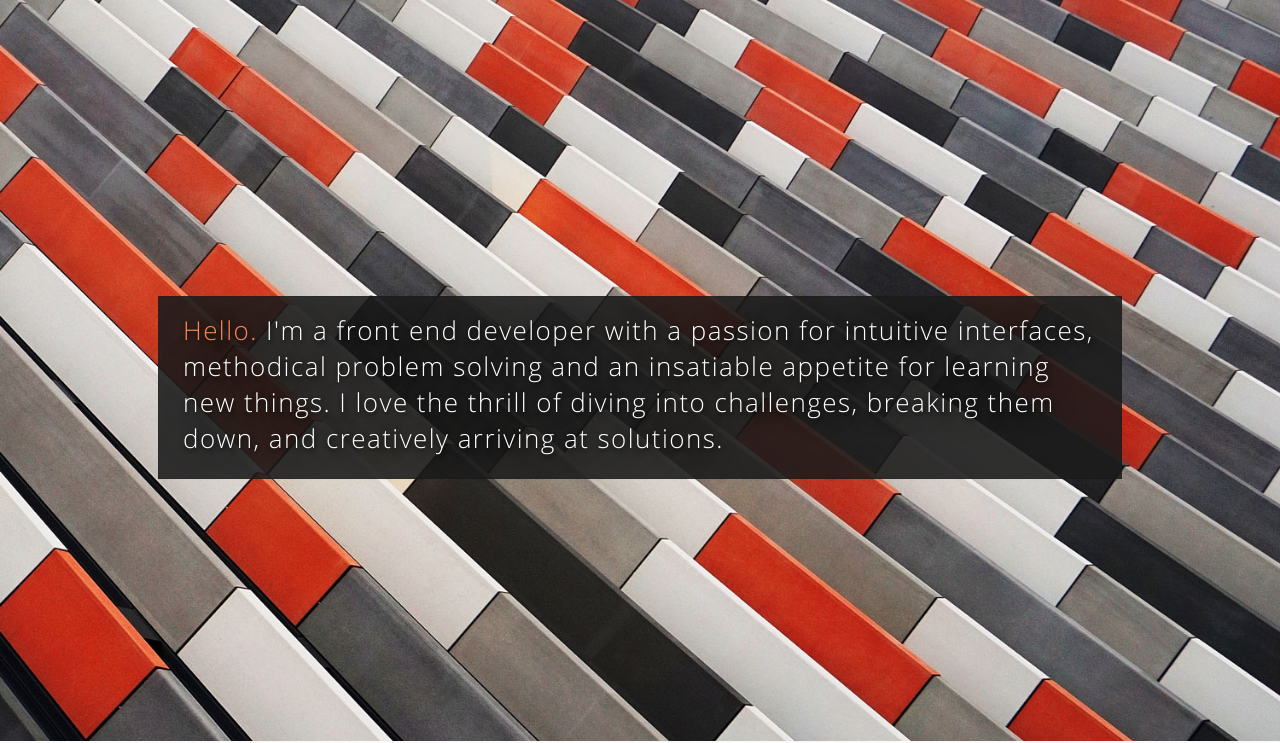
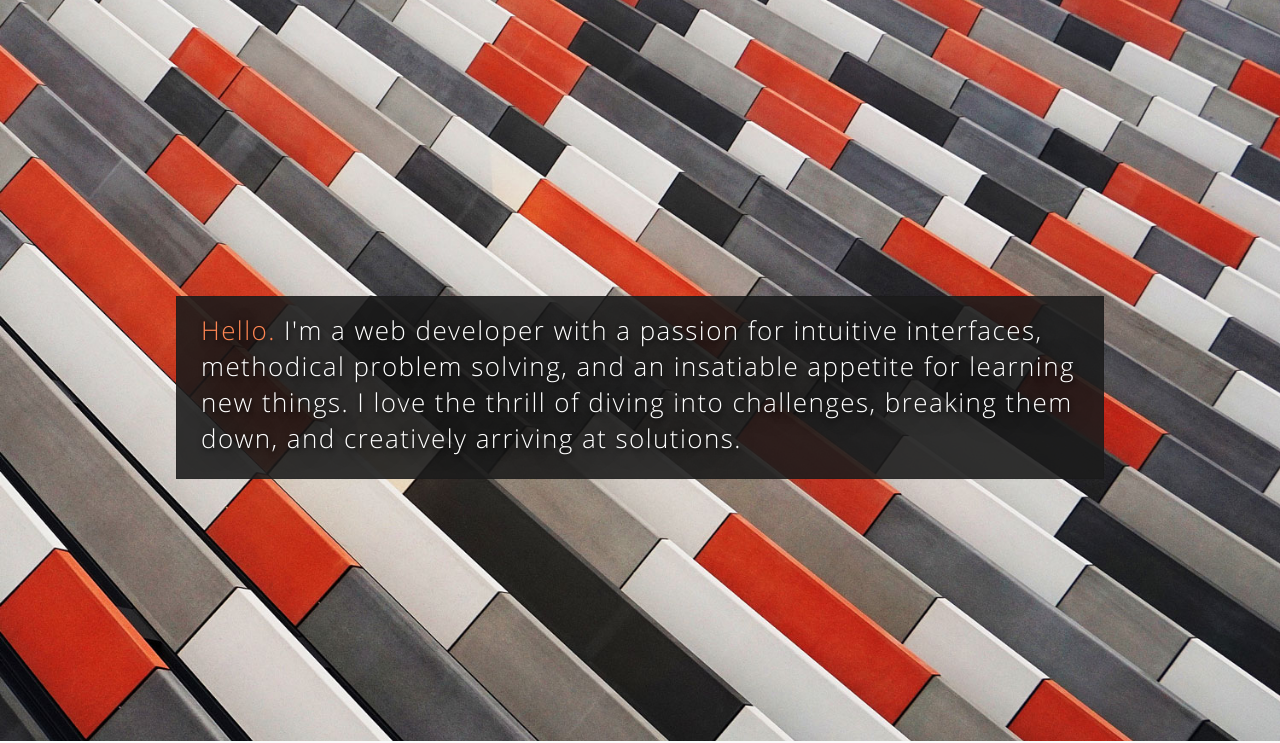
Before and after one commit to msolorio/portfolio-site, a plain HTML site: page index.html in a window 1280 px wide. Shown: the part 59-802 px from the top of the page. Drawn offline with Linux system fonts and the light colour scheme.

Commit message:
update bio

```diff
--- a/css/main.css
+++ b/css/main.css
@@ -817,7 +817,7 @@ MEDIA QUERIES
   .hero_bio {
     padding: 15px 24px 22px;
     margin: 144px auto 0;
-    max-width: 964px;
+    max-width: 928px;
     font-size: 22px;
     background: rgba(28, 28, 28, 0.89);
     border: 1px solid rgba(0, 0, 0, 0.08);
--- a/index.html
+++ b/index.html
@@ -62,7 +62,7 @@
       </header>
 
       <div class="container-bio">
-        <p class="hero_bio"><span class="textHighlight">Hello.</span> I&apos;m a front end developer with a passion for intuitive interfaces, methodical problem solving and an insatiable appetite for learning new things. I love the thrill of diving into challenges, breaking them down, and creatively arriving at solutions.</p>
+        <p class="hero_bio"><span class="textHighlight">Hello.</span> I&apos;m a web developer with a passion for intuitive interfaces, methodical problem solving, and an insatiable appetite for learning new things. I love the thrill of diving into challenges, breaking them down, and creatively arriving at solutions.</p>
       </div>
     </div>
   </section>
```
